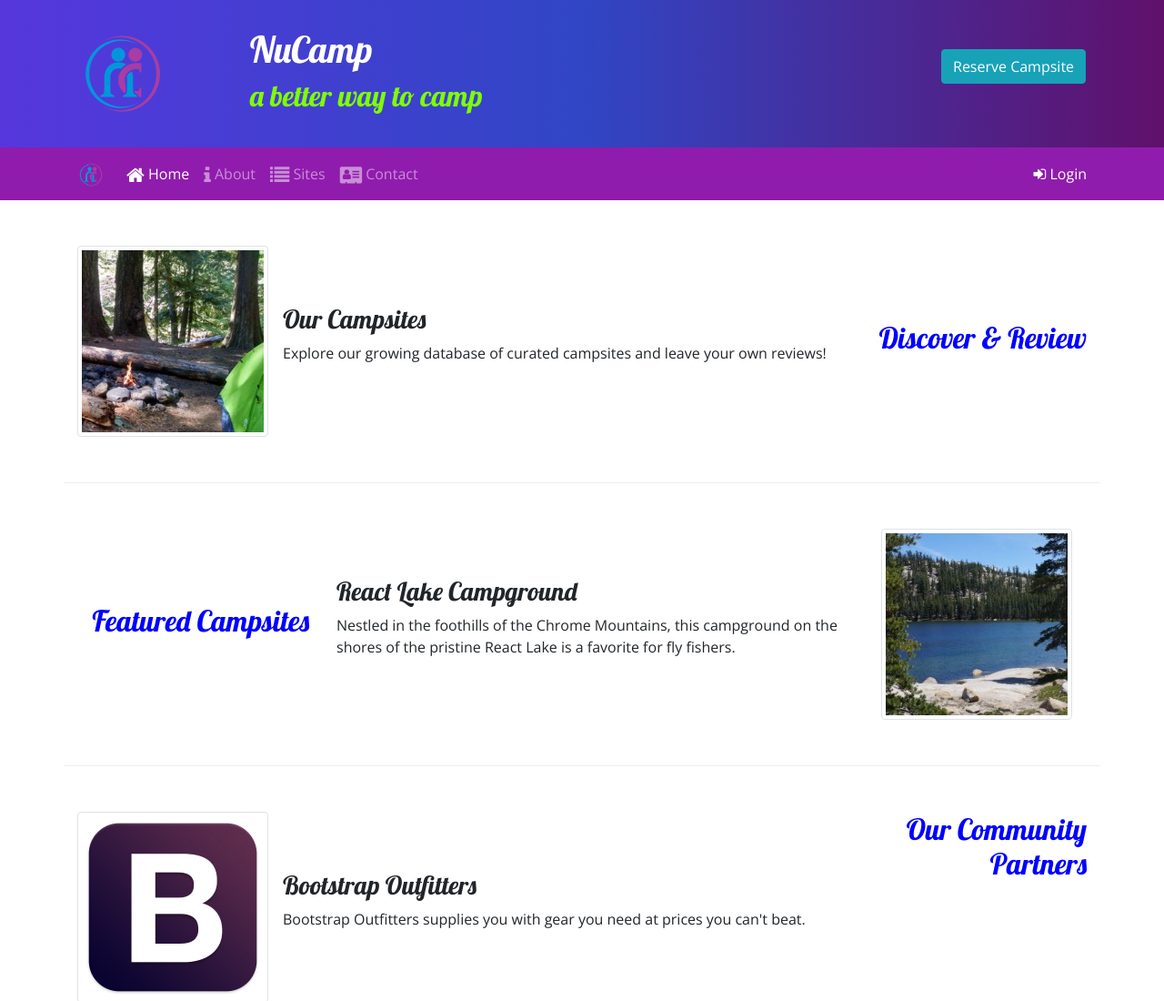
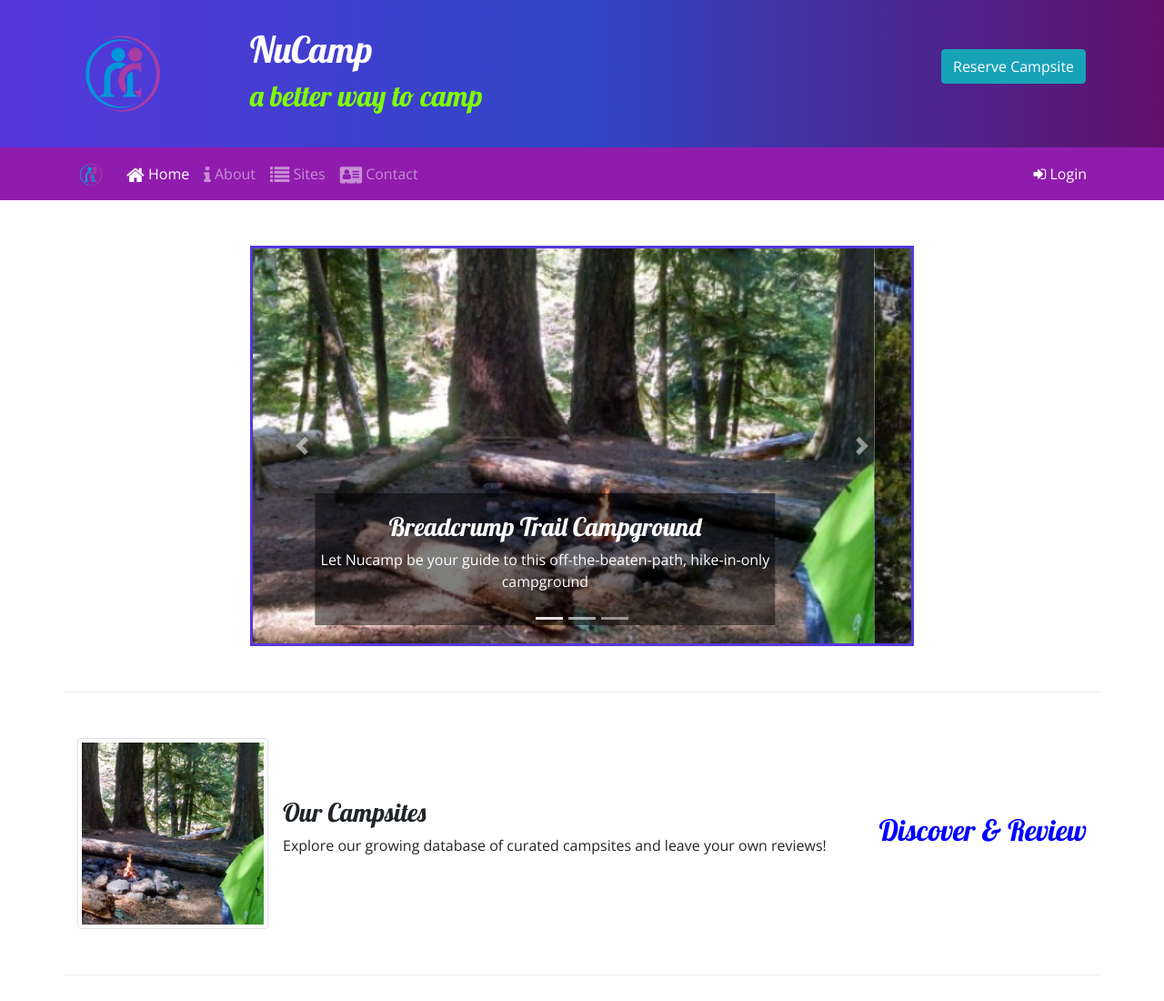
Before and after one commit to Kelly-Coding/nucampsite, a website: page index.html in a window 1280 px wide. Shown: the top 1100 px of the page at 91% size. Drawn offline with nearby package versions, Linux system fonts and the light colour scheme.

Commit message:
carousel

```diff
--- a/css/styles.css
+++ b/css/styles.css
@@ -35,3 +35,11 @@
 .navbar {
     background-color: #901CAD;
 }
+
+.carousel-caption {
+    background: rgb(0,0,0,0.5);
+}
+
+.carousel {
+    border: solid #5637DD;
+}
--- a/index.html
+++ b/index.html
@@ -122,7 +122,50 @@
 
 
         <div class="container">
-            <div class="row row-content align-items-center">
+            <div class="row row-content">
+                <div class="col-md-8 mx-auto"><!--mx auto centers horizontally-->
+                    <div id="homeCarousel" class="carousel slide" data-ride="carousel"><!--data ride carousel tells browser to play carousel on page load-->
+                        <ol class="carousel-indicators"><!--setting up carousel indicators-->
+                            <li data-target="#homeCarousel" data-slide-to="0" class="active"></li>
+                            <li data-target="#homeCarousel" data-slide-to="1"></li>
+                            <li data-target="#homeCarousel" data-slide-to="2"></li>
+                        </ol>
+                        <div class="carousel-inner"><!--contains the carousel items-->
+                            <div class="carousel-item active">
+                                <img class="d-block w-100" src="img/breadcrumb-trail.jpg" alt="Breadcrumb Trail Campground" /><!--display and sizing utility classes that help prevent browser default image alignment from taking over images-->
+                                <div class="carousel-caption"><!--sets up the captions over the images-->
+                                    <h3>Breadcrump Trail Campground</h3>
+                                    <p class="d-none d-sm-block">Let Nucamp be your guide to this off-the-beaten-path, hike-in-only campground</p><!--reminder - d none and d-sm block..responsive. Won't show text if in xs viewer-->
+                                </div>
+                            </div>
+                                <div class="carousel-item">
+                                    <img class="d-block w-100" src="img/react-lake.jpg" alt="React Lake Campground" />
+                                    <div class="carousel-caption">
+                                        <h3>React Lake Campground</h3>
+                                        <p class="d-none d-sm-block">Nestled in the foothills of the Chrome Mountains, this campground on the shores of the pristine React Lake is a favorite for fly fishers.</p>
+                                    </div>
+                                </div>
+                                    <div class="carousel-item">
+                                        <img class="d-block w-100" src="img/chrome-river.jpg" alt="Chrmose River Campground" />
+                                        <div class="carousel-caption">
+                                            <h3>Chrome River</h3>
+                                            <p class="d-none d-sm-block">Spend a few sunny days and starry nights beneath a canopy of old-growth firs at this enchanting spot by the Chrome River.</p>
+                                        </div>
+                                    </div>
+                                </div>
+                    <a class="carousel-control-prev" href="#homeCarousel" role="button" data-slide="prev"><!--control buttons-->
+                        <span class="carousel-control-prev-icon"></span>
+                        <span class="sr-only">Previous</span>
+                    </a>
+                        <a class="carousel-control-next" href="#homeCarousel" role="button" data-slide="next">
+                        <span class="carousel-control-next-icon"></span>
+                        <span class="sr-only">Next</span>
+                    </a>
+                </div>
+            </div>
+        </div>
+
+<div class="row row-content align-items-center">
                 <div class="col-sm-4 order-sm-last col-md-3">
                     <h2 class="text-sm-right">Discover & Review</h2>
                 </div>
```
